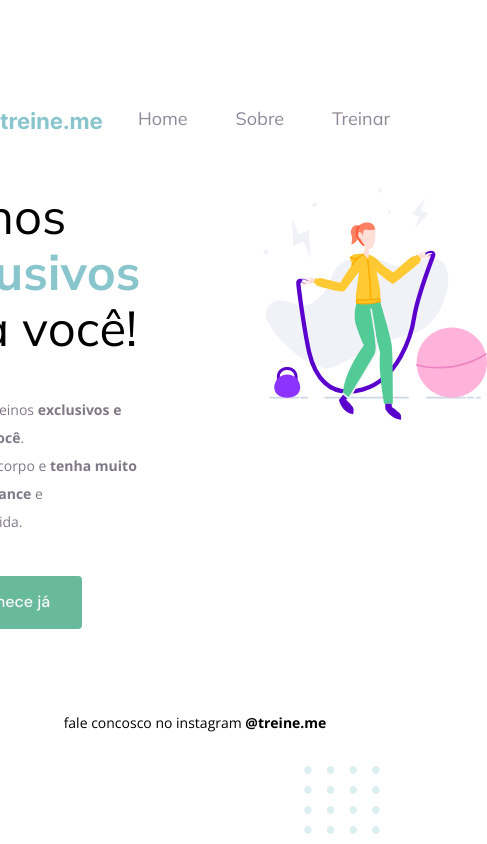
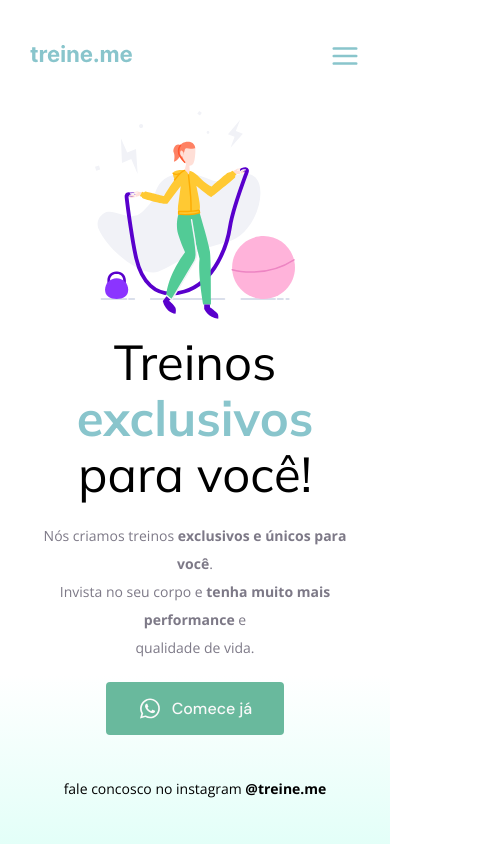
Before and after one commit to kauankarvalho/Treine.me, a website: page index.html in a window 390 px wide. Shown: the whole page, 487 px wide, since content can reach past the window. Drawn offline with nearby package versions, Linux system fonts and the light colour scheme.

Commit message:
feat: add responsiveness and linear gradient to layout

```diff
--- a/index.html
+++ b/index.html
@@ -18,12 +18,14 @@
     <title>Treine.me</title>
   </head>
 
-  <body class="flex flex-col justify-center items-center h-screen">
-    <header class="mb-[5.8rem] w-[100%] max-w-[100rem] flex justify-between">
+  <body
+    class="flex flex-col justify-center items-center h-screen bg-gradient-to-b from-transparent from-80% to-[#E3FFF8] to-100% px-[4rem] max-[495px]:px-[3rem]"
+  >
+    <header class="mb-[5.8rem] w-[100%] max-w-[100rem] flex justify-between max-[950px]:mb-[4rem]">
       <a href="#"><img src="./src/assets/logo.svg" alt="Logomarca da Treine.me" /></a>
 
       <nav>
-        <ul class="flex gap-[4.8rem] font-mulish text-[1.8rem]/[2.2rem] text-[#1F1534] font-normal">
+        <ul class="flex gap-[4.8rem] font-mulish text-[1.8rem]/[2.2rem] text-[#1F1534] font-normal max-[520px]:hidden">
           <li class="opacity-50 hover:opacity-100 hover:font-bold transition-all duration-[0.3s]">
             <a href="#">Home</a>
           </li>
@@ -34,11 +36,15 @@
             <a href="#">Treinar</a>
           </li>
         </ul>
+
+        <img class="min-[520px]:hidden" src="./src/assets/menu.svg" alt="Ícone do menu.">
       </nav>
     </header>
 
-    <main class="flex gap-[10rem]">
-      <section class="w-[48.3rem] flex flex-col gap-[4rem]">
+    <main class="flex gap-[10rem] max-[950px]:flex-col max-[950px]:gap-[1.5rem] max-[950px]:items-center">
+      <section
+        class="w-[100%] max-w-[48.3rem] flex flex-col gap-[4rem] justify-center max-[950px]:order-2 max-[950px]:text-center max-[950px]:items-center max-[950px]:gap-[2rem]"
+      >
         <h1 class="font-mulish text-[4.9rem]/[5.6rem] font-normal">
           Treinos <strong class="text-[#89C5CC]">exclusivos</strong> para você!
         </h1>
@@ -59,18 +65,18 @@
         </button>
       </section>
 
-      <aside>
-        <img src="./src/assets/fitness-jump.svg" alt="Desenho de uma mulher pulando corta em uma academia" />
+      <aside class="max-[950px]:order-1 max-[950px]:w-[20rem]">
+        <img src="./src/assets/fitness-jump.svg" alt="Desenho de uma mulher pulando corta em uma academia." />
       </aside>
     </main>
 
-    <footer class="mt-[8rem]">
-      <p class="font-open_sans text-[1.4rem]/[2.8rem] font-normal">
+    <footer class="mt-[8rem] max-[950px]:mt-[4rem]">
+      <p class="font-open_sans text-[1.4rem]/[2.8rem] font-normal text-center">
         fale concosco no instagram
         <a href="#" class="font-bold hover:opacity-70 transition-all duration-[0.3s]">@treine.me</a>
       </p>
 
-      <aside class="fixed right-0 bottom-0">
+      <aside class="fixed right-0 bottom-0 max-[600px]:hidden">
         <img
           src="./src/assets/balls-decoration.svg"
           alt="Bolinhas decorativas azuis no canto inferior direito da página."
```
Also changed, not shown: dist/style.css, src/assets/menu.svg (added).
